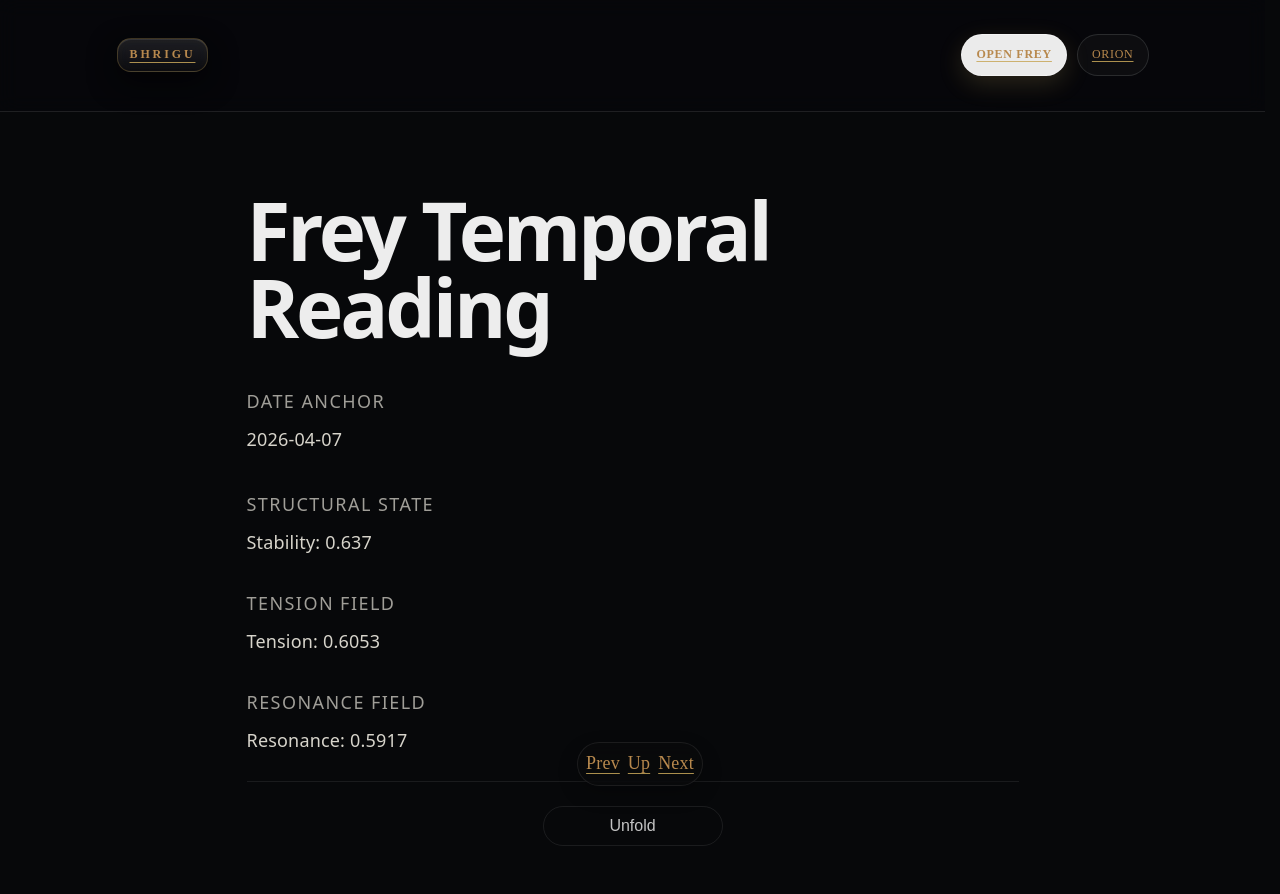
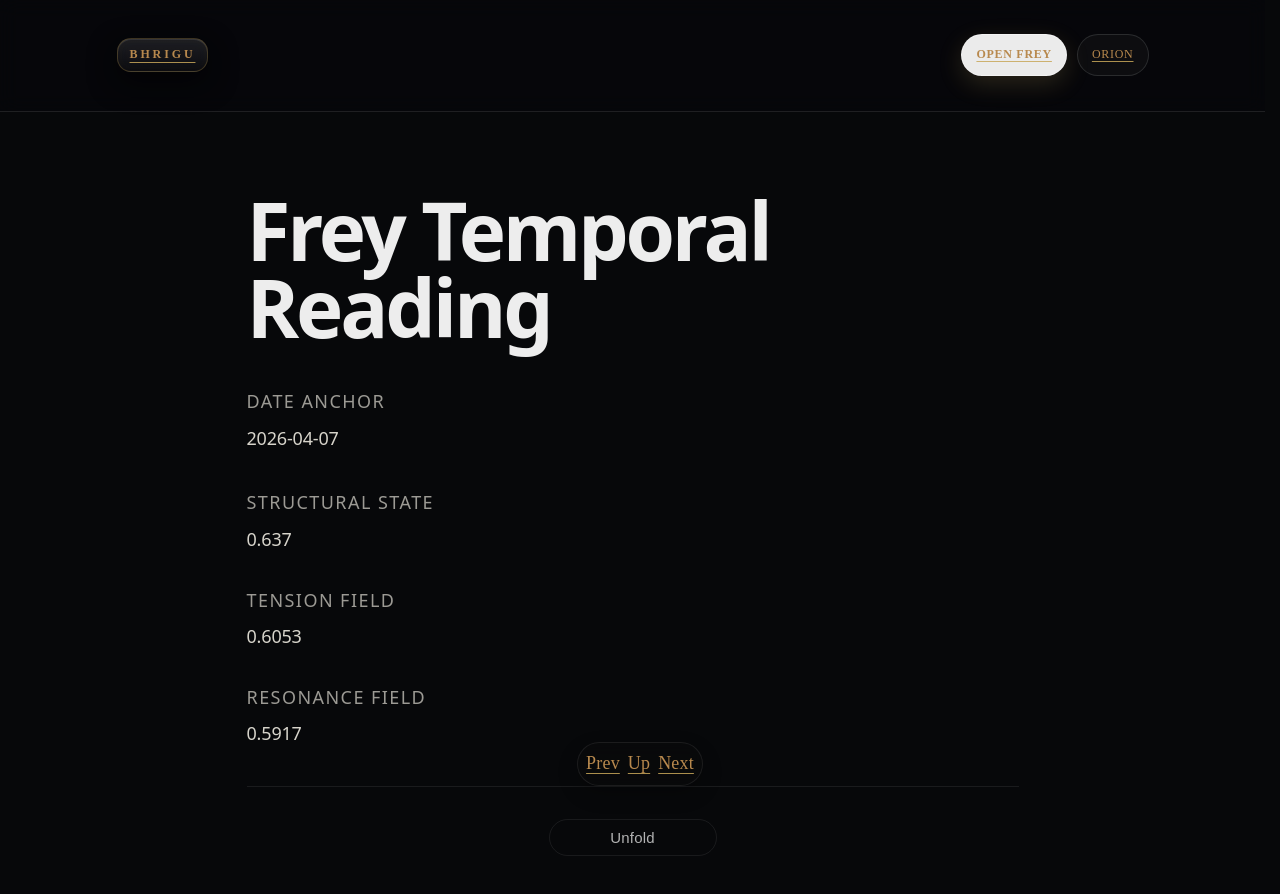
Before and after one commit to AiBhrigu/bhrigu-portal, a Next.js app: page /reading in a window 1280 px wide. Shown: the top 894 px of the page. Built offline with nearby package versions, Linux system fonts and the light colour scheme.

Commit message:
reading: micro polish surface-only v0.2

```diff
--- a/pages/reading.js
+++ b/pages/reading.js
@@ -70,7 +70,7 @@ export default function Reading({ temporal }) {
 
   if (!temporal || !temporal.date) {
     return (
-      <main style={{ maxWidth: 820, margin: "80px auto", padding: "0 24px", fontFamily: "system-ui" }}>
+      <main style={{ maxWidth: 820, margin: "80px auto", padding: "0 24px 84px", fontFamily: "system-ui" }}>
         <h1>Frey Temporal Reading</h1>
         <p>Temporal engine unavailable.</p>
       </main>
@@ -82,7 +82,7 @@ export default function Reading({ temporal }) {
   const shell = {
     maxWidth: 820,
     margin: "80px auto",
-    padding: "0 24px",
+    padding: "0 24px 84px",
     fontFamily: "system-ui"
   }
 
@@ -90,21 +90,23 @@ export default function Reading({ temporal }) {
     fontSize: 14,
     letterSpacing: "0.08em",
     textTransform: "uppercase",
-    opacity: 0.68,
+    opacity: 0.66,
     margin: 0
   }
 
-  const metric = {
-    fontSize: 18,
-    lineHeight: 1.45,
+  const metricValue = {
+    fontSize: 20,
+    lineHeight: 1.35,
     marginTop: 10,
     marginBottom: 0,
-    opacity: 0.92
+    opacity: 0.92,
+    fontVariantNumeric: "tabular-nums",
+    letterSpacing: "-0.01em"
   }
 
   const unfoldWrap = {
-    marginTop: 28,
-    paddingTop: 24,
+    marginTop: 40,
+    paddingTop: 32,
     borderTop: "1px solid rgba(255,255,255,0.08)"
   }
 
@@ -112,41 +114,42 @@ export default function Reading({ temporal }) {
     display: "inline-flex",
     alignItems: "center",
     justifyContent: "center",
-    minWidth: 180,
-    padding: "10px 18px",
+    minWidth: 168,
+    padding: "9px 18px",
     borderRadius: 999,
     border: "1px solid rgba(255,255,255,0.10)",
     background: "transparent",
     color: "inherit",
     cursor: "pointer",
-    opacity: 0.82,
-    fontSize: 16
+    opacity: 0.74,
+    fontSize: 15,
+    letterSpacing: "0.01em"
   }
 
   return (
-    <main style={shell}>
+    <main data-reading-surface="READING_SURFACE_MICRO_POLISH_V0_2" style={shell}>
       <h1 style={{ fontSize: 80, lineHeight: 0.96, margin: 0, fontWeight: 700, letterSpacing: "-0.04em" }}>
         Frey Temporal Reading
       </h1>
 
       <section style={{ marginTop: 42 }}>
         <p style={label}>Date Anchor</p>
-        <p style={{ ...metric, fontSize: 22 }}>{temporal.date}</p>
+        <p style={{ ...metricValue, fontSize: 22 }}>{temporal.date}</p>
       </section>
 
       <section style={{ marginTop: 38 }}>
         <p style={label}>Structural State</p>
-        <p style={metric}>Stability: {fmt(temporal.structural_stability, 3)}</p>
+        <p style={metricValue}>{fmt(temporal.structural_stability, 3)}</p>
       </section>
 
       <section style={{ marginTop: 34 }}>
         <p style={label}>Tension Field</p>
-        <p style={metric}>Tension: {fmt(temporal.harmonic_tension, 4)}</p>
+        <p style={metricValue}>{fmt(temporal.harmonic_tension, 4)}</p>
       </section>
 
       <section style={{ marginTop: 34 }}>
         <p style={label}>Resonance Field</p>
-        <p style={metric}>Resonance: {fmt(temporal.resonance_level, 4)}</p>
+        <p style={metricValue}>{fmt(temporal.resonance_level, 4)}</p>
       </section>
 
       <section style={unfoldWrap}>
@@ -158,7 +161,7 @@ export default function Reading({ temporal }) {
       </section>
 
       {cosmoActive && (
-        <section style={{ marginTop: 56, paddingTop: 8 }}>
+        <section style={{ marginTop: 64, paddingTop: 10 }}>
           <div style={{ marginTop: 24 }}>
             <p style={label}>Structural State</p>
             <p style={{ fontSize: 24, lineHeight: 1.28, marginTop: 18, marginBottom: 0, fontWeight: 560 }}>
```
